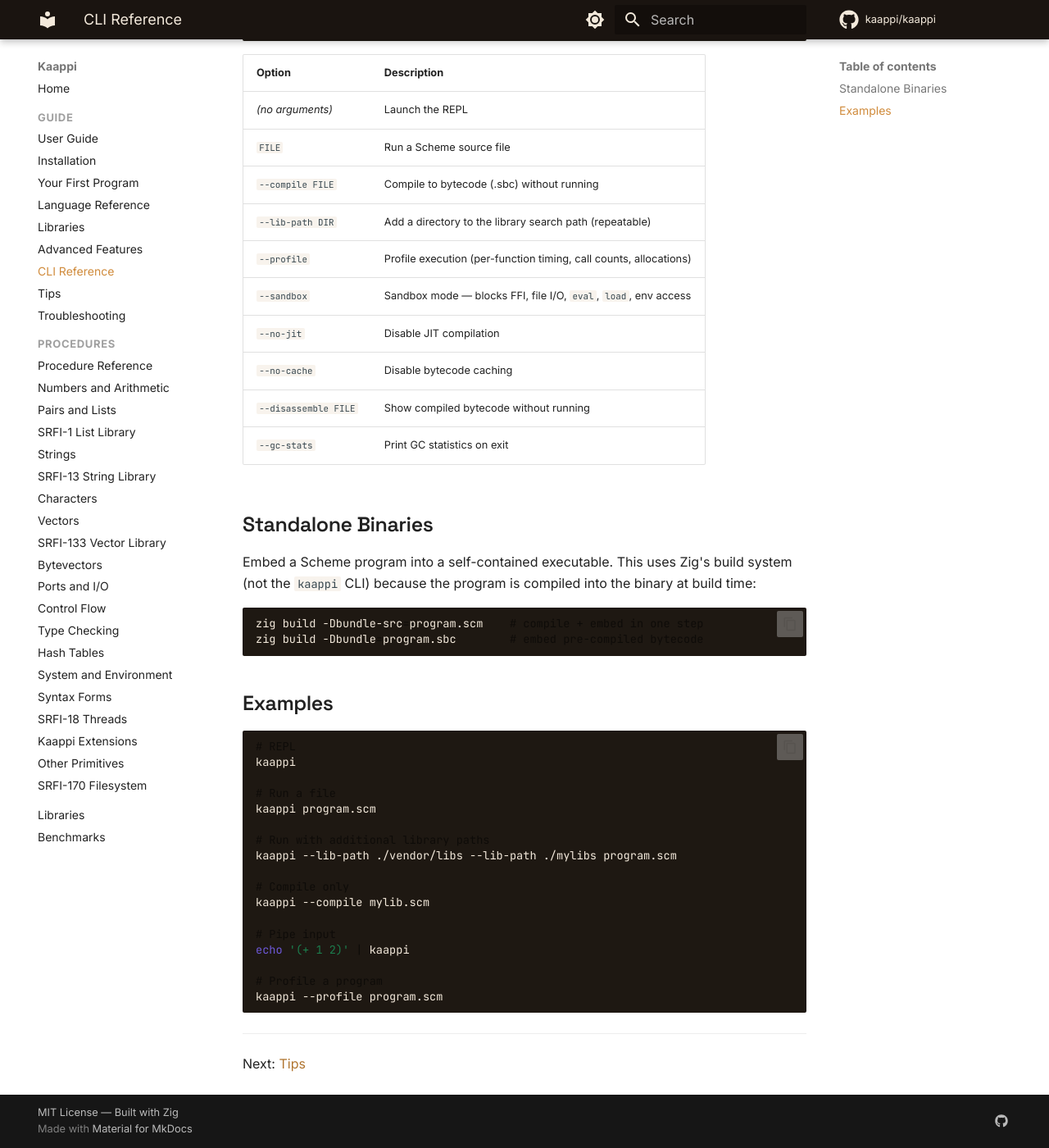
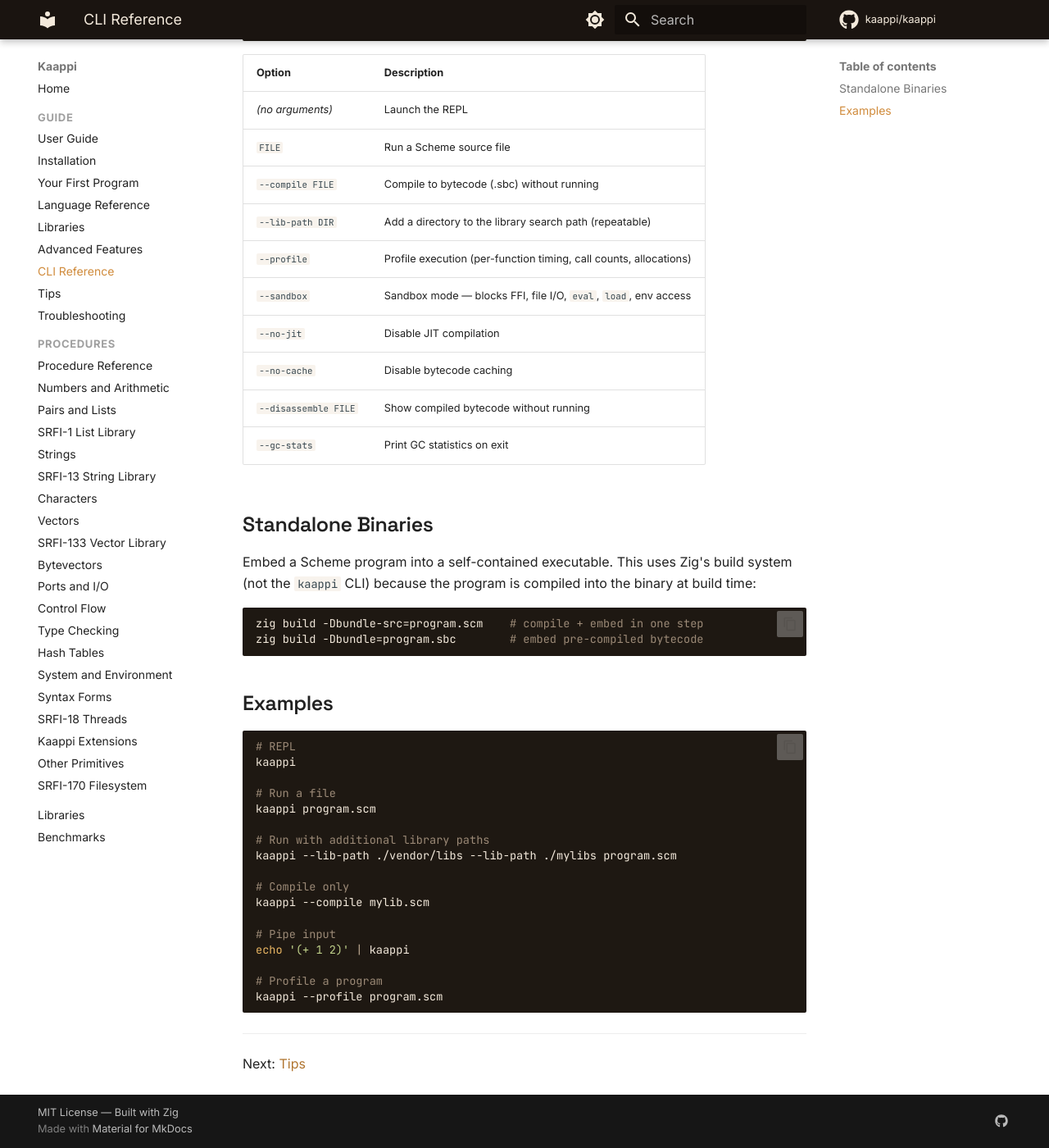
Before and after one commit to kaappi/kaappi.github.io, an MkDocs documentation site: the page built from docs/guide/cli.md, in a window 1280 px wide and 1400 px high, scrolled down 170 px. Shown: the whole window at 82% size. Built offline with MkDocs 1.6.1 and Material for MkDocs 9.7.7, drawn with Linux system fonts in a browser that asks for light colours; comment, search, counter and statistics services are not loaded.

Commit message:
Fix syntax highlighting colors for dark roast code blocks
Override syntax token colors in light-mode code blocks to work with the
dark background: ash for comments, brass for keywords, green for strings,
teal for functions. Matches the landing page code panel palette.

Co-Authored-By: Claude Opus 4.6 (1M context) <noreply@anthropic.com>

```diff
--- a/docs/stylesheets/extra.css
+++ b/docs/stylesheets/extra.css
@@ -65,19 +65,31 @@
   margin-top: 0.6em;
 }
 
-/* ---- code blocks: warm tint ---- */
-[data-md-color-scheme="default"] .md-typeset pre > code,
+/* ---- code: inline keeps warm light tint ---- */
 [data-md-color-scheme="default"] .md-typeset code {
   background-color: #F8F3ED;
 }
 
+/* ---- code blocks: dark roast with readable syntax tokens ---- */
 [data-md-color-scheme="default"] .md-typeset pre > code {
   background-color: #1E1812;
   color: #F3E9DB;
+  --md-code-hl-comment-color: #9C8A77;
+  --md-code-hl-keyword-color: #E8B563;
+  --md-code-hl-string-color: #BFD08A;
+  --md-code-hl-number-color: #E0A867;
+  --md-code-hl-function-color: #4FC4B2;
+  --md-code-hl-variable-color: #BBA890;
+  --md-code-hl-operator-color: #F3E9DB;
+  --md-code-hl-punctuation-color: #BBA890;
+  --md-code-hl-constant-color: #E8B563;
+  --md-code-hl-special-color: #D08B3C;
+  --md-code-hl-generic-color: #9C8A77;
 }
 
 [data-md-color-scheme="slate"] .md-typeset pre > code {
   background-color: #1E1812;
+  --md-code-hl-comment-color: #9C8A77;
 }
 
 /* ---- active nav item uses brass ---- */
```
